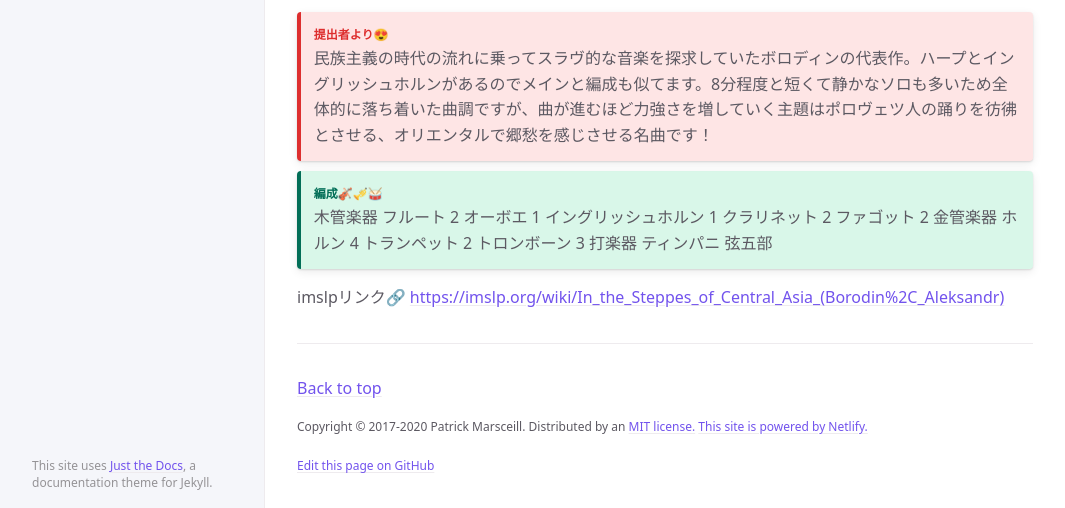
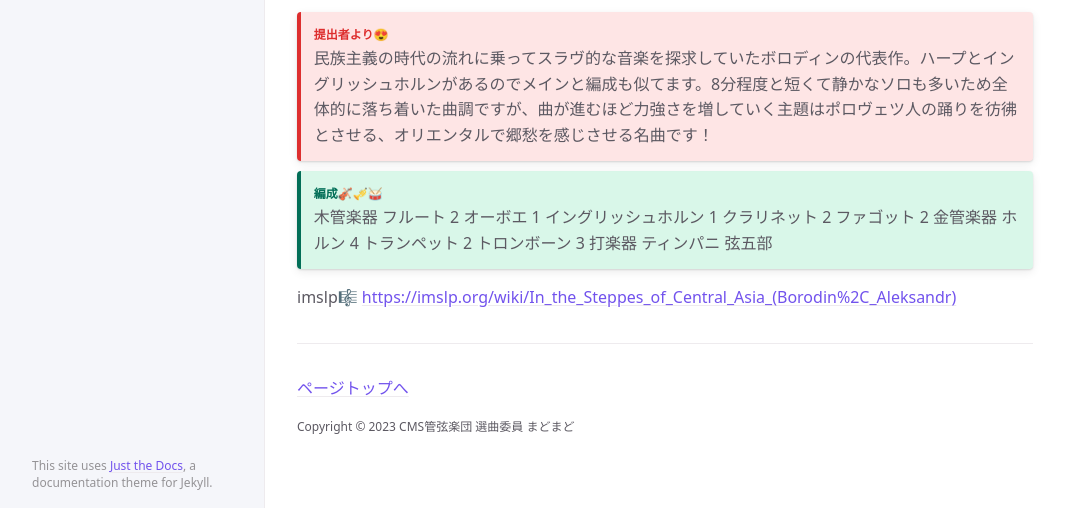
Before and after one commit to cmssenkyoku/cmssenkyoku, a Jekyll site: the page built from docs/104/1.md, in a window 1280 px wide and 928 px high, cut to the strip 420-928 px from the top of the window. Shown: the whole strip, without its empty margins (107-1172 px from the left). Built offline with Jekyll 4.4.1, drawn with Linux system fonts in a browser that asks for light colours; cached includes are drawn as plain includes.

Commit message:
数曲追加

```diff
--- a/_config.yml
+++ b/_config.yml
@@ -13,7 +13,7 @@
 # you will see them accessed via {{ site.title }}, {{ site.github_repo }}, and so on.
 # You can create any custom variable you would like, and they will be accessible
 # in the templates via {{ site.myvariable }}.
-title: CMS 曲案まとめ
+title: CMS 曲案まとめ🎻
 description: A Jekyll theme for documentation
 baseurl: "" # the subpath of your site, e.g. /blog
 url: "https://just-the-docs.com" # the base hostname & protocol for your site, e.g. http://example.com
@@ -117,9 +117,9 @@ nav_sort: case_sensitive # Capital letters sorted before lowercase
 
 # Back to top link
 back_to_top: true
-back_to_top_text: "Back to top"
+back_to_top_text: "ページトップへ"
 
-footer_content: "Copyright &copy; 2017-2020 Patrick Marsceill. Distributed by an <a href=\"https://github.com/just-the-docs/just-the-docs/tree/main/LICENSE.txt\">MIT license.</a> <a href=\"https://www.netlify.com/\">This site is powered by Netlify.</a>"
+footer_content: "Copyright &copy; 2023 CMS管弦楽団 選曲委員 まどまど"
 
 # Footer last edited timestamp
 last_edit_timestamp: true # show or hide edit time - page must have `last_modified_date` defined in the frontmatter
@@ -128,7 +128,7 @@ last_edit_time_format: "%b %e %Y at %I:%M %p" # uses ruby's time format: https:/
 
 
 # Footer "Edit this page on GitHub" link text
-gh_edit_link: true # show or hide edit this page link
+gh_edit_link: false # show or hide edit this page link
 gh_edit_link_text: "Edit this page on GitHub"
 gh_edit_repository: "https://github.com/just-the-docs/just-the-docs" # the github URL for your repo
 gh_edit_branch: "main" # the branch that your docs is served from
--- a/docs/104/1.md
+++ b/docs/104/1.md
@@ -4,13 +4,14 @@ title: 中央アジアの草原にて - ボロディン
 parent: 前曲
 grand_parent: 第104回春季
 permalink: /docs/104/maekyoku/1/
+nav_order: 1
 ---
 
 # 中央アジアの草原にて
 
 ボロディン作曲
 
-<iframe width="370" height="210" src="https://www.youtube.com/embed/f4a4iNA5KS4?si=9414wYN5V7-4h20r" title="YouTube video player" allow="accelerometer; autoplay; clipboard-write; encrypted-media; gyroscope; picture-in-picture; web-share" allowfullscreen></iframe>
+<iframe width="370" height="210" src="https://www.youtube.com/embed/f4a4iNA5KS4?si=9414wYN5V7-4h20r" title="YouTube video player" frameborder="0" allow="accelerometer; autoplay; clipboard-write; encrypted-media; gyroscope; picture-in-picture; web-share" allowfullscreen></iframe>
 
 {: .warning-title }
 > 提出者より😍
@@ -34,5 +35,5 @@ permalink: /docs/104/maekyoku/1/
 ティンパニ
 弦五部
 
-imslpリンク🔗
+imslp🎼
 <a href="https://imslp.org/wiki/In_the_Steppes_of_Central_Asia_(Borodin%2C_Aleksandr)">https://imslp.org/wiki/In_the_Steppes_of_Central_Asia_(Borodin%2C_Aleksandr)</a>
```
Also changed, not shown: docs/104/104.md (+2 -2 lines), docs/104/2.md (+2 -1 lines), docs/104/3.md (added, +30 -0 lines), docs/104/4.md (added, +27 -0 lines), docs/104/5.md (added, +27 -0 lines), index.md (+1 -1 lines).
